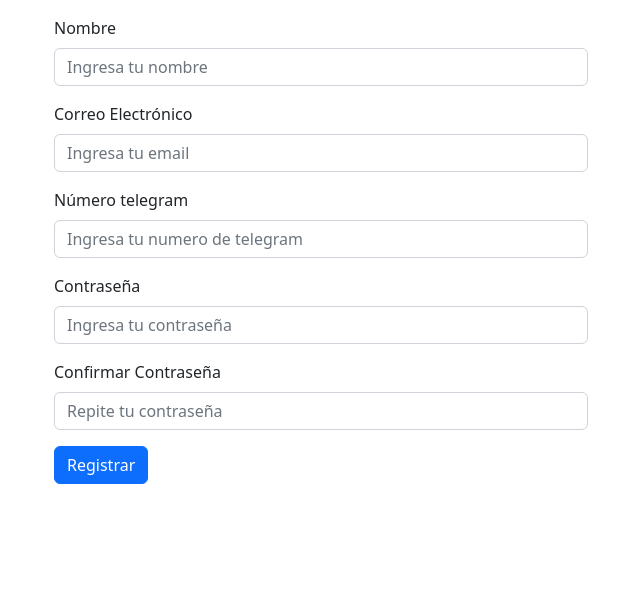
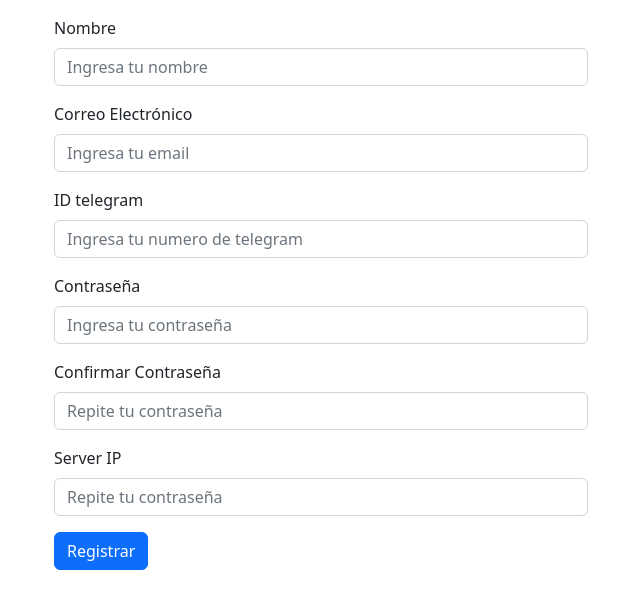
Before and after one commit to MOTS07/ProyectoProgramacion, a Django app: page /registro/ in a window 1280 px wide. Shown: the part 136-745 px from the top of the page, without its empty margins (319-959 px from the left). Run offline with Django 3.2, Linux system fonts and the light colour scheme.

Commit message:
v10 - OTP actualizado

```diff
--- a/ProyectoProgramacion1/ProyectoProgramacion1/settings.py
+++ b/ProyectoProgramacion1/ProyectoProgramacion1/settings.py
@@ -27,7 +27,7 @@ DEBUG = True
 
 ALLOWED_HOSTS = ['*']
 
-
+CSRF_TRUSTED_ORIGINS=['http://localhost:8000']
 # Application definition
 
 INSTALLED_APPS = [
--- a/ProyectoProgramacion1/ProyectoProgramacion1/templates/registro.html
+++ b/ProyectoProgramacion1/ProyectoProgramacion1/templates/registro.html
@@ -38,8 +38,8 @@
           </div>
 
           <div class="mb-3">
-            <label for="numero" class="form-label">Número telegram</label>
-            <input type="tel" class="form-control" name="numero"  id="numero" placeholder="Ingresa tu numero de telegram" required>
+            <label for="numero" class="form-label">ID telegram</label>
+            <input type="tel" class="form-control" name="id_telegram"  id="id_telegram" placeholder="Ingresa tu numero de telegram" required>
           </div>
 
           <div class="mb-3">
@@ -52,6 +52,11 @@
             <input type="password" class="form-control" name="contraseña2" id="contraseña2" placeholder="Repite tu contraseña" required>
           </div>
 
+         <div class="mb-3">
+            <label for="confirmar-contrasena" class="form-label">Server IP</label>
+            <input type="text" class="form-control" name="ip_server" id="ip_server" placeholder="Repite tu contraseña" required>
+          </div>
+
           <button type="submit" class="btn btn-primary">Registrar</button>
         </form>
       </div>
--- a/ProyectoProgramacion1/ProyectoProgramacion1/views.py
+++ b/ProyectoProgramacion1/ProyectoProgramacion1/views.py
@@ -149,18 +149,20 @@ def identificar_usuario(request) -> HttpResponse:
             return render(request, template, {'errores': ['Ya no tienes intentos, espera unos minutos']})
 
 
-def validar_usuarios(nombre,correo,numero,contraseña,contraseña2):
+def validar_usuarios(nombre,correo,id_telegram,contraseña,contraseña2,ip_server):
     errores = []
     if not nombre:
         errores.append('El nombre está vacío')
     if not correo:
         errores.append('El correo esta vacío')
-    if not numero.isnumeric():
-        errores.append('La numero esta vacío')
+    if not id_telegram.isnumeric():
+        errores.append('El ID esta vacío')
     if not contraseña:
         errores.append('La contraseña esta vacia')
     if not contraseña2:
         errores.append('La contraseña esta vacia')
+    if not ip_server:
+        errores.append('La direccion IP está vacía')
     if contraseña != contraseña2:
         errores.append('Las contraseñas no son iguales')
     return errores
@@ -181,22 +183,22 @@ def formulario_usuarios(request):
     else:
         nombre = request.POST.get('nombre','').strip()
         correo = request.POST.get('correo','').strip()
-        numero = request.POST.get('numero','').strip()
+        id_telegram = request.POST.get('id_telegram','').strip()
         contraseña = request.POST.get('contraseña','').strip()
         contraseña2 = request.POST.get('contraseña2','').strip()
-        errores = validar_usuarios(nombre,correo,numero,contraseña,contraseña2)
+        ip_server = request.POST.get('ip_server','').strip()
+        errores = validar_usuarios(nombre,correo,id_telegram,contraseña,contraseña2,ip_server)
 
         if errores:
             c = {'errores': errores}
             return render(request, t, c)
         else:
-            #n_usuario = models.Usuario(nombre=nombre,
-            #                            correo=correo,
-            #                           numero=numero,
-            #                           contraseña=contraseña)
-            #n_usuario.save()
-            #redirige a la verificacion del OTP
-            enviar_otp(request)
+            n_usuario = models.RegistroAdmin(nombre=nombre,
+                                             correo=correo,
+                                             id_telegram=id_telegram,
+                                             contraseña=contraseña,
+                                             ip_server=ip_server)
+            n_usuario.save()
             return redirect('/verificar/')
 
 
@@ -248,21 +250,12 @@ def enviar_otp(request):
     chat_id = 1863011260
     url = f"https://api.telegram.org/bot{TOKEN}/sendMessage?chat_id={chat_id}&text={otp}"
     requests.post(url)
-    request.session['otp'] = otp
-    #return otp
-    #requests.session['opt'] = otp
-    #tiempo_inicio = time.time()
-    #tiempo_limite = tiempo_inicio + 180
-    ##chat_id = [] ##Tomarlo desde la base de datos
-
-    #while True:
-    #    tiempo_actual = time.time()
-    #    tiempo_restante = tiempo_limite - tiempo_actual
-
-    #    if tiempo_restante <= 0:
-    #       errores.append('El codigo OTP ha expirado')
-    #       return render(request,t,{'errores':errores})
-
+    ## hacer otro for a la base de datos para verificar el chat_id
+    ## del usuario y compararlo con el OTP y darle return a la funcion
+    ## con el chat_id
+    otp_bd = models.OTP(otp=otp)
+    otp_bd.save()
+    return chat_id
 
 
 
@@ -276,19 +269,24 @@ def verificar_codigo_otp(request):
     request: HttpRequest, solicitud HTTP
     returns: HttpResponse
     """
-    #otp = enviar_otp(request)
-    otp = request.session.get('otp')
+    chat_id = enviar_otp(request)
+    print("chat_id =",chat_id)
+    #otp = request.session.get('otp')
     t = "verificar.html"
     if request.method == 'GET':
         return render(request,t)
     else:
+        chat_id_bd = request.POST.get('chat_id','').strip()
         codigo_otp = request.POST.get('codigo_otp','').strip()
-        print(codigo_otp)
-        print(otp)
-        errores =  []
-        if otp == codigo_otp:
-            return redirect('/inicio/')
-            # El código OTP es inválido
-        else:
-            errores.append('El codigo esta erroneo')
-            return render(request,t,{'errores':errores})
+        print("OTP form=",codigo_otp)
+        for codigo_t in models.OTP.objects.all():
+            if chat_id == codigo_t.id_telegram:
+                otp = codigo_t.otp
+                print("Chat ID funciona")
+                if codigo_otp == codigo_t.otp:
+                    return redirect('/inicio')
+
+                else:
+                    errores = []
+                    errores.append('El codigo es erroneo')
+                    return render(request,t,{'errores':errores})
```
Also changed, not shown: ProyectoProgramacion1/ProyectoProgramacion1/templates/verificar.html (+7 -0 lines), ProyectoProgramacion1/bd/models.py (+13 -0 lines), ProyectoProgramacion1/bd/migrations/0003_otp.py (added), ProyectoProgramacion1/bd/migrations/0004_rename_opt_otp_otp.py (added), ProyectoProgramacion1/bd/migrations/0005_auto_20230529_1818.py (added), ProyectoProgramacion1/bd/migrations/0006_rename_otp_t_otp.py (added), ProyectoProgramacion1/models.py (added), 1 other file.
